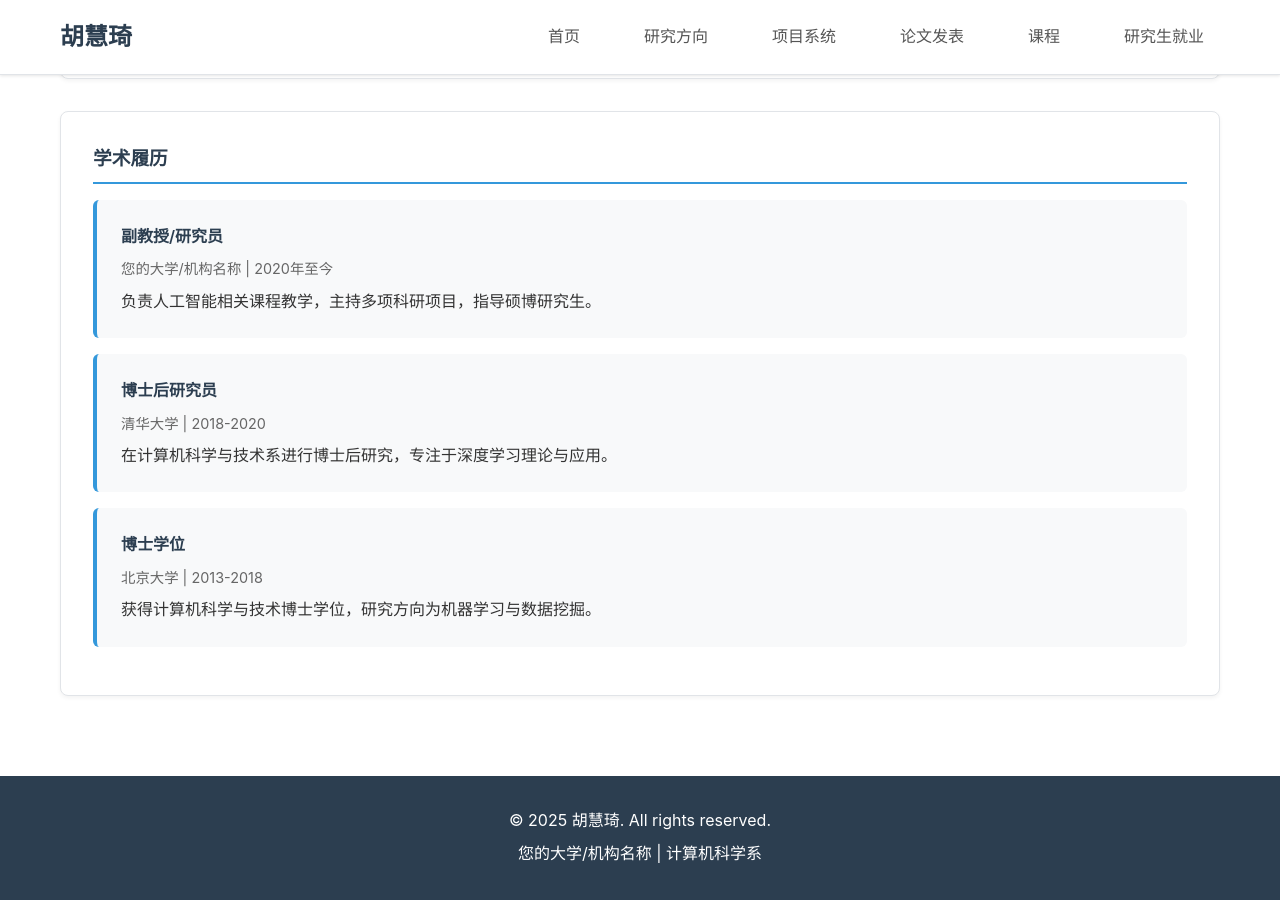
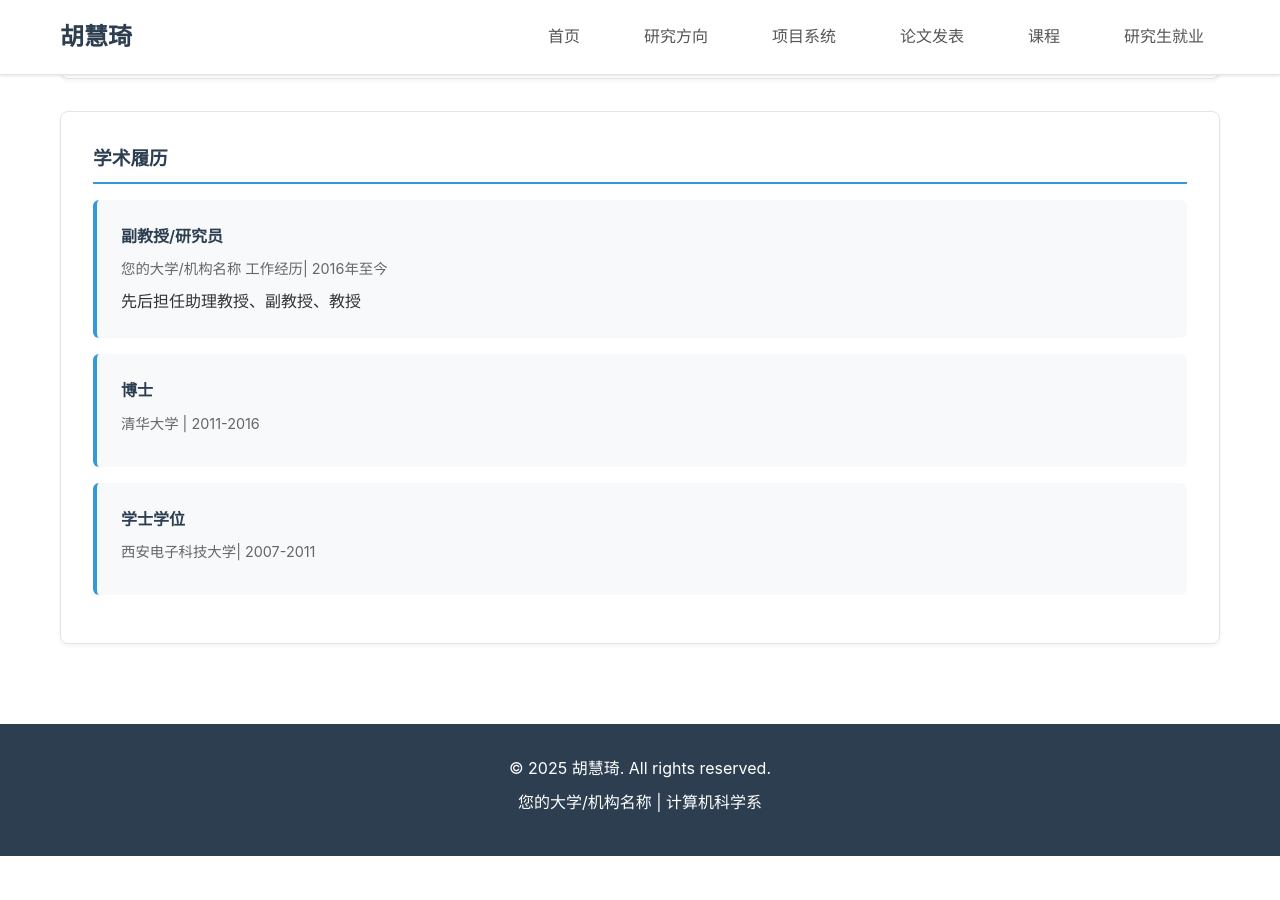
Before and after one commit to iamrainyday/iamrainyday.github.io, a Jekyll site: the page built from huhuiqi/index.md, in a window 1280 px wide and 900 px high, scrolled down 1193 px. Built offline with Jekyll 4.4.1, drawn with Linux system fonts in a browser that asks for light colours; after the commit the page ends 2049 px from its top, so only the background shows below that.

Commit message:
Add profile image and update homepage content

```diff
--- a/huhuiqi/index.md
+++ b/huhuiqi/index.md
@@ -79,18 +79,16 @@
   <ul class="item-list">
     <li>
       <div class="item-title">{{ site.author.position }}</div>
-      <div class="item-meta">{{ site.author.institution }} | 2020年至今</div>
-      <p>负责人工智能相关课程教学，主持多项科研项目，指导硕博研究生。</p>
+      <div class="item-meta">{{ site.author.institution }} 工作经历| 2016年至今</div>
+      <p>先后担任助理教授、副教授、教授</p>
     </li>
     <li>
-      <div class="item-title">博士后研究员</div>
-      <div class="item-meta">清华大学 | 2018-2020</div>
-      <p>在计算机科学与技术系进行博士后研究，专注于深度学习理论与应用。</p>
+      <div class="item-title">博士</div>
+      <div class="item-meta">清华大学 | 2011-2016</div>
     </li>
     <li>
-      <div class="item-title">博士学位</div>
-      <div class="item-meta">北京大学 | 2013-2018</div>
-      <p>获得计算机科学与技术博士学位，研究方向为机器学习与数据挖掘。</p>
+      <div class="item-title">学士学位</div>
+      <div class="item-meta">西安电子科技大学| 2007-2011</div>
     </li>
   </ul>
 </div>
```
Also changed, not shown: 1 other file.
